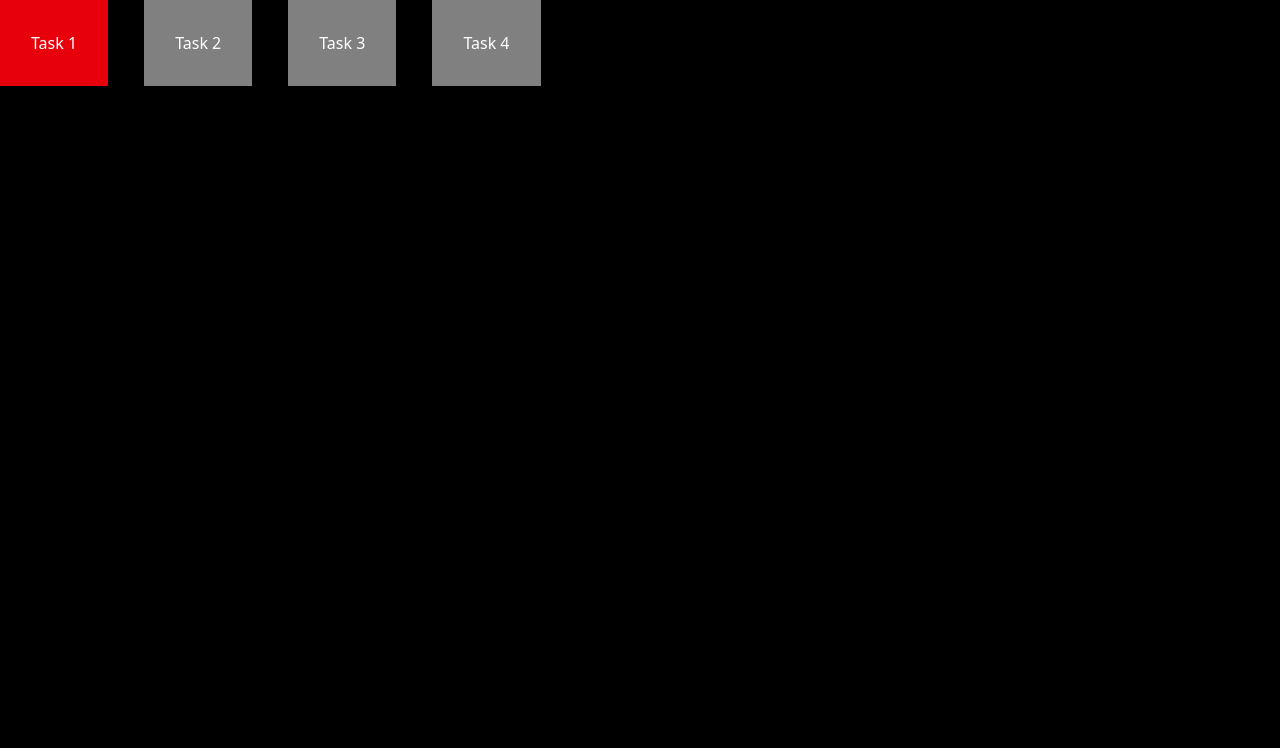
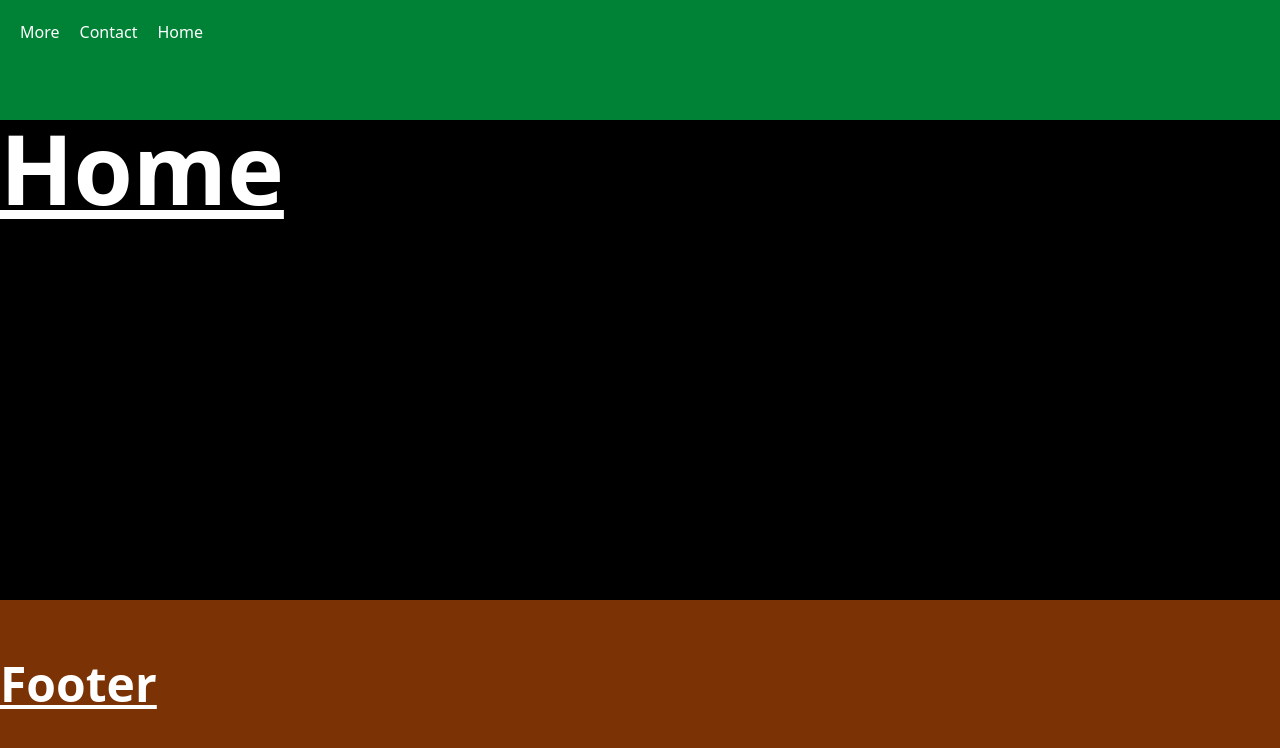
Before and after one commit to sawan1144/revision, a React app in the folder react-revision/: page / in a window 1280 px wide. Shown: the top 748 px of the page. Built offline with nearby package versions, Linux system fonts and the light colour scheme; no server answers; the HTML template or start-up script is replaced by a standard one.

Commit message:
'react-router-dom'

```diff
--- a/react-revision/package.json
+++ b/react-revision/package.json
@@ -13,6 +13,7 @@
     "@tailwindcss/vite": "^4.1.18",
     "react": "^19.2.0",
     "react-dom": "^19.2.0",
+    "react-router-dom": "^7.11.0",
     "tailwindcss": "^4.1.18"
   },
   "devDependencies": {
--- a/react-revision/src/App.jsx
+++ b/react-revision/src/App.jsx
@@ -1,25 +1,21 @@
-import React, { useEffect, useState } from 'react'
+import { BrowserRouter, Routes, Route, Link } from 'react-router-dom'
+import More from './pages/More';
+import Contact from './pages/Contact';
+import Home from './pages/Home';
+import Layout from './pages/Layout'
 
 function App() {
-  const [tabdata, settabdata] = useState({});
-  const [currtab, setcurrtab] = useState(1);
-
-  useEffect(()=>{
-    fetch("https://jsonplaceholder.typicode.com/todos/" + currtab)
-    .then(raw => {if(!raw.ok){throw new Error('there is a error'+ raw.status)}return raw.json()})
-    .then(data => settabdata(data))
-    .catch(err => console.log(err.message))
-  }, [currtab])
-
 
   return (
-  <div className='flex gap-9'>
-    <button onClick={()=>setcurrtab(1)} className={currtab === 1 ? 'bg-red-600!' : ''}>Task 1</button>
-    <button onClick={()=>setcurrtab(2)} className={currtab === 2 ? 'bg-red-600!' : ''}>Task 2</button>
-    <button onClick={()=>setcurrtab(3)} className={currtab === 3 ? 'bg-red-600!' : ''}>Task 3</button>
-    <button onClick={()=>setcurrtab(4)} className={currtab === 4 ? 'bg-red-600!' : ''}>Task 4</button><br />
-    <div>{tabdata.title}</div>
-  </div>
+    <BrowserRouter>
+      <Routes>
+        <Route path='/' element={<Layout />}>
+          <Route path='/More' element={<More />} />
+          <Route path='/Contact' element={<Contact />} />
+          <Route path='/' element={<Home />} />
+        </Route>
+      </Routes>
+    </BrowserRouter>
   )
 }
 
--- a/react-revision/src/index.css
+++ b/react-revision/src/index.css
@@ -9,7 +9,3 @@ html,body{
    background-color: black;
    color: white;
 }
-button{
-   background-color: gray;
-   padding: 31px;
-}
--- /dev/null
+++ b/react-revision/src/pages/Contact.jsx
@@ -0,0 +1,8 @@
+
+const Contacts = () => {
+  return (
+    <div className="text-8xl font-bold underline">Contacts</div>
+  )
+}
+
+export default Contacts
--- /dev/null
+++ b/react-revision/src/pages/Header.jsx
@@ -0,0 +1,14 @@
+import React from 'react'
+import { Link } from 'react-router-dom'
+
+const Header = () => {
+  return (
+    <div className='bg-green-700 h-[15vh] flex gap-5 px-5 py-5'>
+      <Link to={'/More'}><div>More</div></Link>
+      <Link to={'/Contact'}><div>Contact</div></Link>
+      <Link to={'/'}><div>Home</div></Link>
+    </div>
+  )
+}
+
+export default Header
--- /dev/null
+++ b/react-revision/src/pages/Home.jsx
@@ -0,0 +1,8 @@
+
+const Home = () => {
+  return (
+    <div className="text-8xl font-bold underline">Home</div>
+  )
+}
+
+export default Home
--- /dev/null
+++ b/react-revision/src/pages/Layout.jsx
@@ -0,0 +1,15 @@
+import React from 'react'
+import Header from './Header'
+import { Outlet } from 'react-router-dom'
+
+const Layout = () => {
+  return (
+    <div className='h-[100%]'>
+        <Header />
+        <div className='h-[60vh]'><Outlet /></div>
+        <div className="text-5xl h-[25vh] font-bold underline bg-amber-900 py-15">Footer</div>
+    </div>
+  )
+}
+
+export default Layout
--- /dev/null
+++ b/react-revision/src/pages/More.jsx
@@ -0,0 +1,12 @@
+
+const More = () => {
+    return (
+    <>
+      <h1 className="text-8xl font-bold underline">
+        More
+      </h1>
+    </>
+    )
+}
+
+export default More
```
Also changed, not shown: react-revision/src/Post.jsx (deleted, +0 -8 lines), 1 other file (tests, documents, lock files or other folders).
